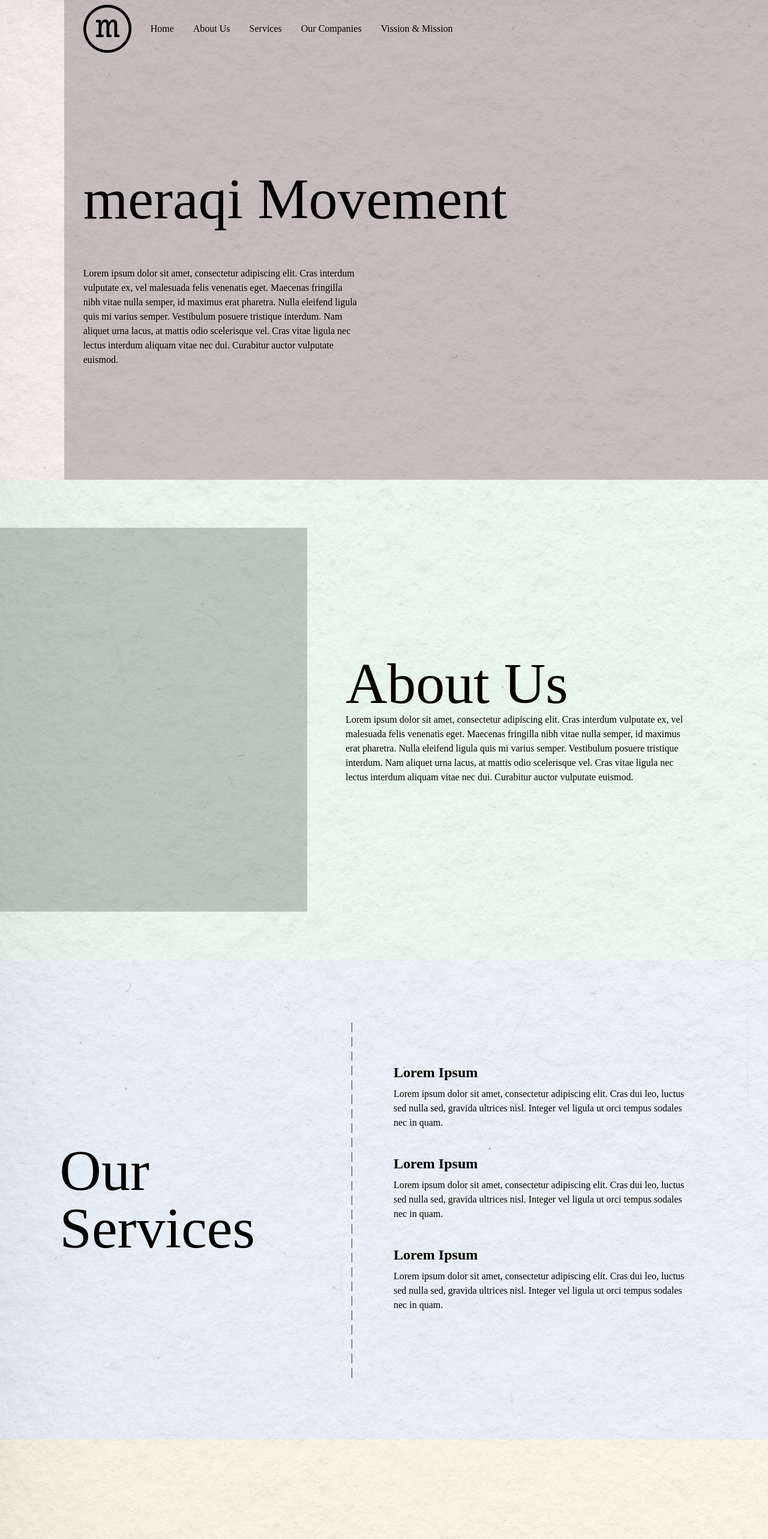
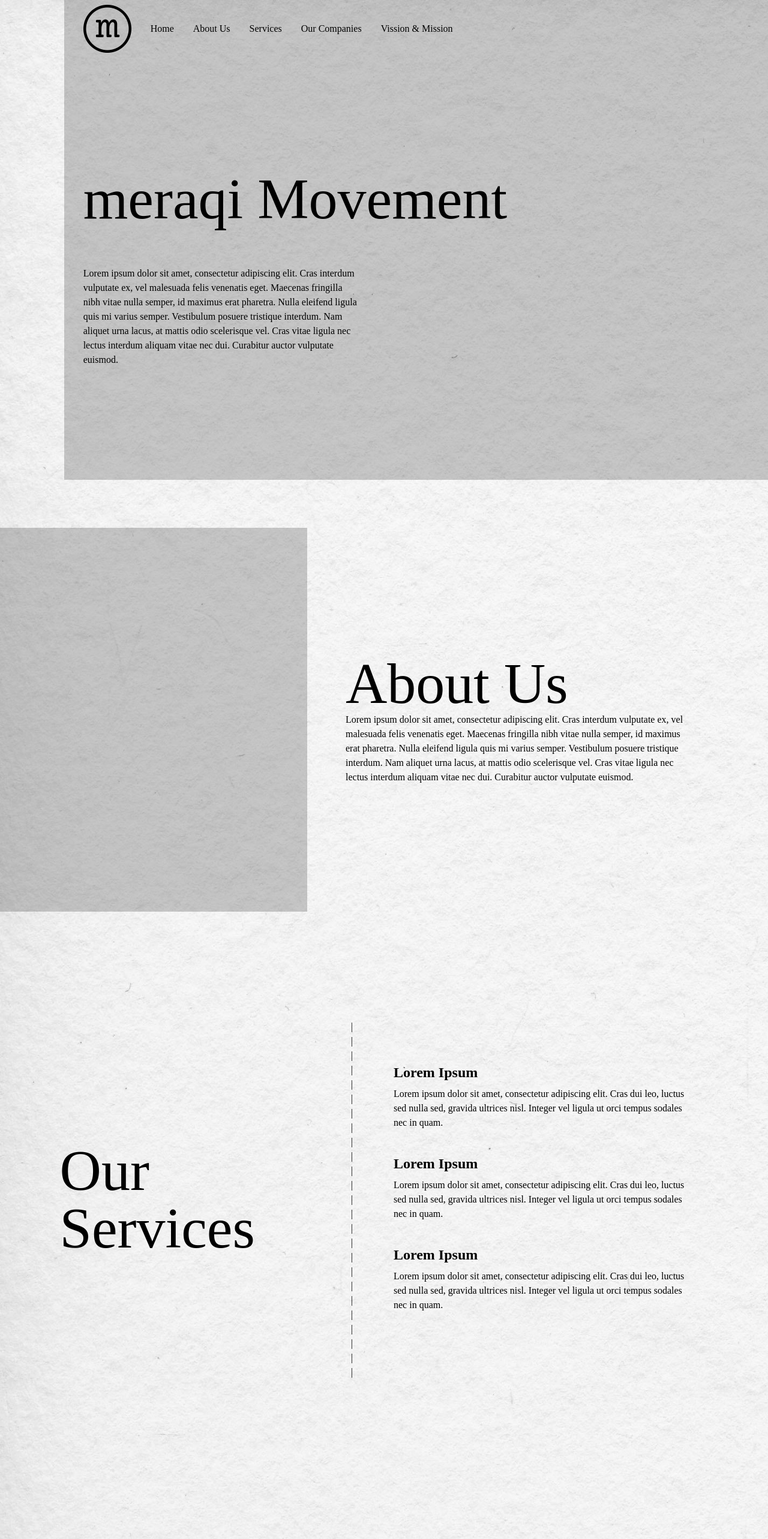
Before and after one commit to Eaj-JPN/meraqi-app, a Next.js app: page / in a window 1280 px wide. Shown: the top 2566 px of the page at 60% size. Built offline with nearby package versions, Linux system fonts and the light colour scheme.

Commit message:
remove bg color

```diff
--- a/app/PageAbout.tsx
+++ b/app/PageAbout.tsx
@@ -4,7 +4,7 @@ const PageAbout = () => {
   return (
     <div>
     {/* About */}
-        <section id='About' className='min-h-screen h-fit bg-green-200 bg-opacity-20 flex'>
+        <section id='About' className='min-h-screen h-fit flex'>
             {/* Image */}
             <div className='h-screen w-2/5 flex justify-center items-center'>
                 <div className='bg-black opacity-20 h-4/5 w-full'>
--- a/app/PageCompanies.tsx
+++ b/app/PageCompanies.tsx
@@ -5,7 +5,7 @@ const PageCompanies = () => {
   return (
     <div>
      {/* Companies */}
-        <section id='Companies' className='min-h-screen h-fit bg-yellow-200 bg-opacity-20'>
+        <section id='Companies' className='min-h-screen h-fit '>
           <div className='min-h-screen h-fit flex flex-col justify-center items-center'>
 
             {/* Heading */}
--- a/app/PageLanding.tsx
+++ b/app/PageLanding.tsx
@@ -5,7 +5,7 @@ const pageLanding = () => {
   return (
     <div>
     {/* Landing Page */}
-      <section id='Landing' className='flex min-h-screen h-fit justify-end bg-red-200 bg-opacity-20'>
+      <section id='Landing' className='flex min-h-screen h-fit justify-end'>
             {/* Background */}
             <div className='h-screen w-11/12 '>
                 {/* Opacity */}
--- a/app/PageService.tsx
+++ b/app/PageService.tsx
@@ -4,7 +4,7 @@ const PageService = () => {
   return (
     <div>
     {/* Service */}
-        <section id='Service' className='min-h-screen h-fit bg-blue-200 bg-opacity-20 flex'>
+        <section id='Service' className='min-h-screen h-fit flex'>
 
           {/* Heading */}
           <div className='h-screen px-4 lg:w-5/12 flex justify-center items-center'>
--- a/app/PageVision.tsx
+++ b/app/PageVision.tsx
@@ -4,7 +4,7 @@ const PageVision = () => {
   return (
     <div>
     {/* Vision Mission */}
-        <section id='VissionMission' className='min-h-screen h-fit bg-black bg-opacity-20 flex'>
+        <section id='VissionMission' className='min-h-screen h-fit flex'>
 
           {/* List */}
           <div className='min-h-screen h-fit w-6/12 flex justify-right items-center pl-16 p-8'>
```
